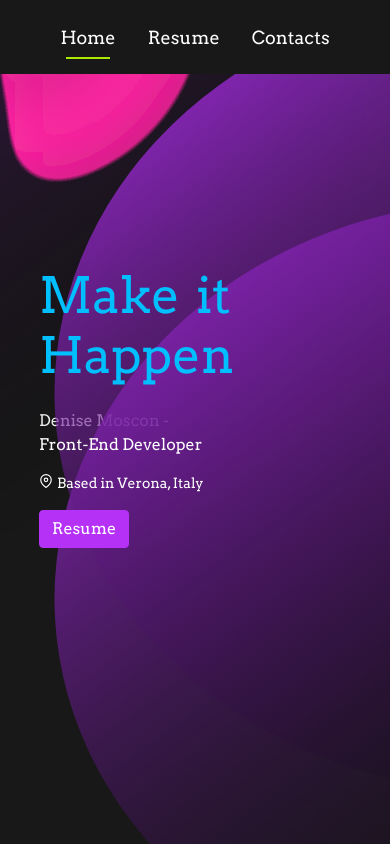
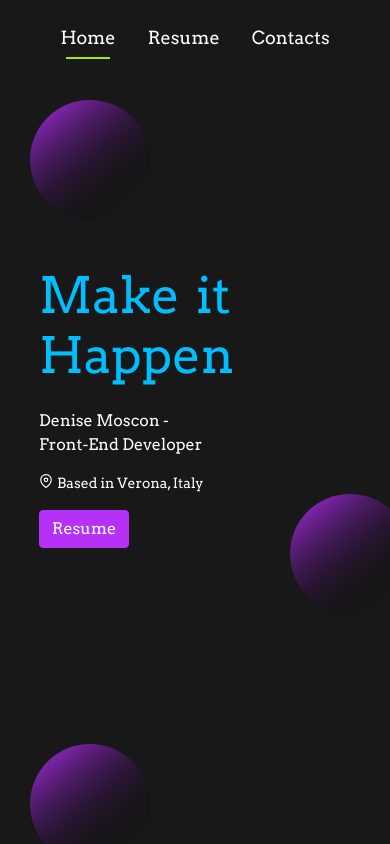
Before and after one commit to CloruroDiSodio/spring-test, a React (Create React App) app: page / in a window 390 px wide. Built offline with nearby package versions, Linux system fonts and the light colour scheme.

Commit message:
fix mediaquery

```diff
--- a/src/App.css
+++ b/src/App.css
@@ -196,6 +196,8 @@ body {
 
 .main-menu{
   padding-right: 20%;
+  position: relative;
+  z-index: 500;
 }
 
 .main-title{
@@ -221,8 +223,12 @@ body {
   font-size: 18px;
 }
 
+@media only screen and (max-width: 677px) {
 
-@media only screen and (max-width: 768px) {
+}
+
+
+@media only screen and (max-width: 677px) {
 
   .App{
     overflow-y: auto!important;
@@ -231,7 +237,7 @@ body {
   .app-container{
     width: 100% !important;
     overflow-x: hidden!important;
-    overflow-y: auto;
+    overflow-y: hidden;
   }
 
   .main-container {
@@ -245,7 +251,7 @@ body {
     height: auto!important;
     padding-top: 30%;
     padding-bottom: 30%;
-    overflow-y: auto!important;
+    overflow-y: hidden!important;
   }
 
 
--- a/src/App.js
+++ b/src/App.js
@@ -35,11 +35,11 @@ const Content = props => {
 
 const App = () =>  {
 
-  const [height, setHeight] = useState(window.innerHeight)
+  const [width, setWidth] = useState(window.innerWidth)
 
   useEffect(() => {
     window.addEventListener('resize', () => {
-      setHeight(window.innerHeight)
+      setWidth(window.innerWidth)
     })
   },[])
 
@@ -47,13 +47,13 @@ const App = () =>  {
     <div className="App">
       <HashRouter>
       <Container className='position-relative app-container' style={{height: '100%'}} fluid>
-        {(height > 677 )? <Goo /> : null}
+        {(width > 1024 )? <Goo /> : null}
         <Menu />
         <Content />
       </Container>
       <Circle className='circle-1'/>
       <Circle className='circle-2'/>
-        {(height > 1024 )? null : <Circle className='circle-3'/>}
+        {(width > 1024 )? null : <Circle className='circle-3'/>}
       </HashRouter>
     </div>
   );
--- a/src/Components/Circle.js
+++ b/src/Components/Circle.js
@@ -31,16 +31,16 @@ const AnimatedCircle = () => {
 
 const Circle = (props) => {
 
-  const[height, setHeight] = useState(window.innerHeight)
+  const[width, setWidth] = useState(window.innerWidth)
 
   useEffect(() => {
     window.addEventListener('resize', () => {
-      setHeight(window.innerHeight)
+      setWidth(window.innerWidth)
     })
   },[])
 
   return(
-    (height <= 677)?
+    (width <= 677)?
       <svg width="150"  height="150"  xmlns="http://www.w3.org/2000/svg" className={props.className}>
       <defs>
         <linearGradient spreadMethod="pad" y2="0.914063" x2="0.738281" y1="0" x1="0" id="svg_5">
```
